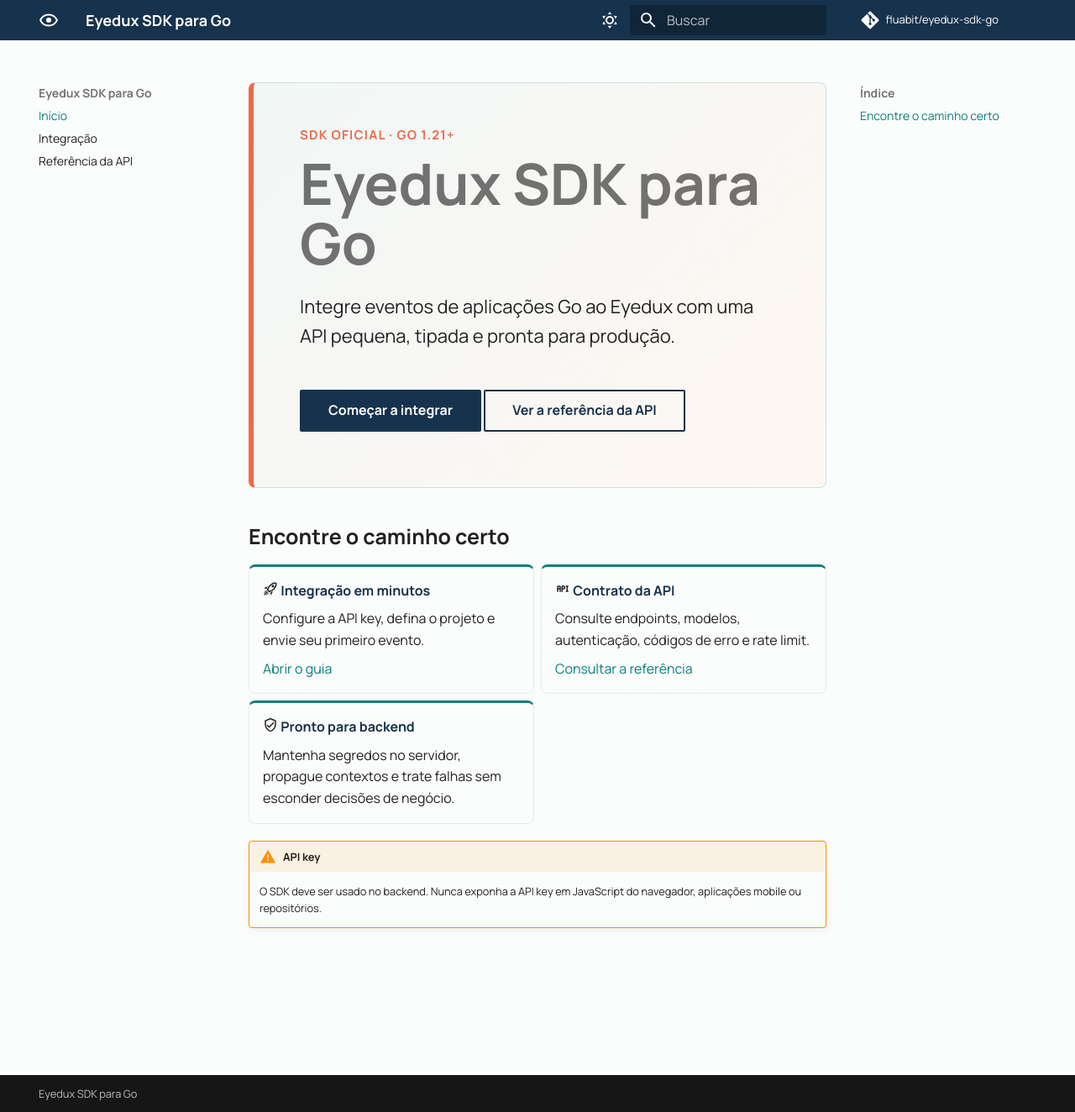
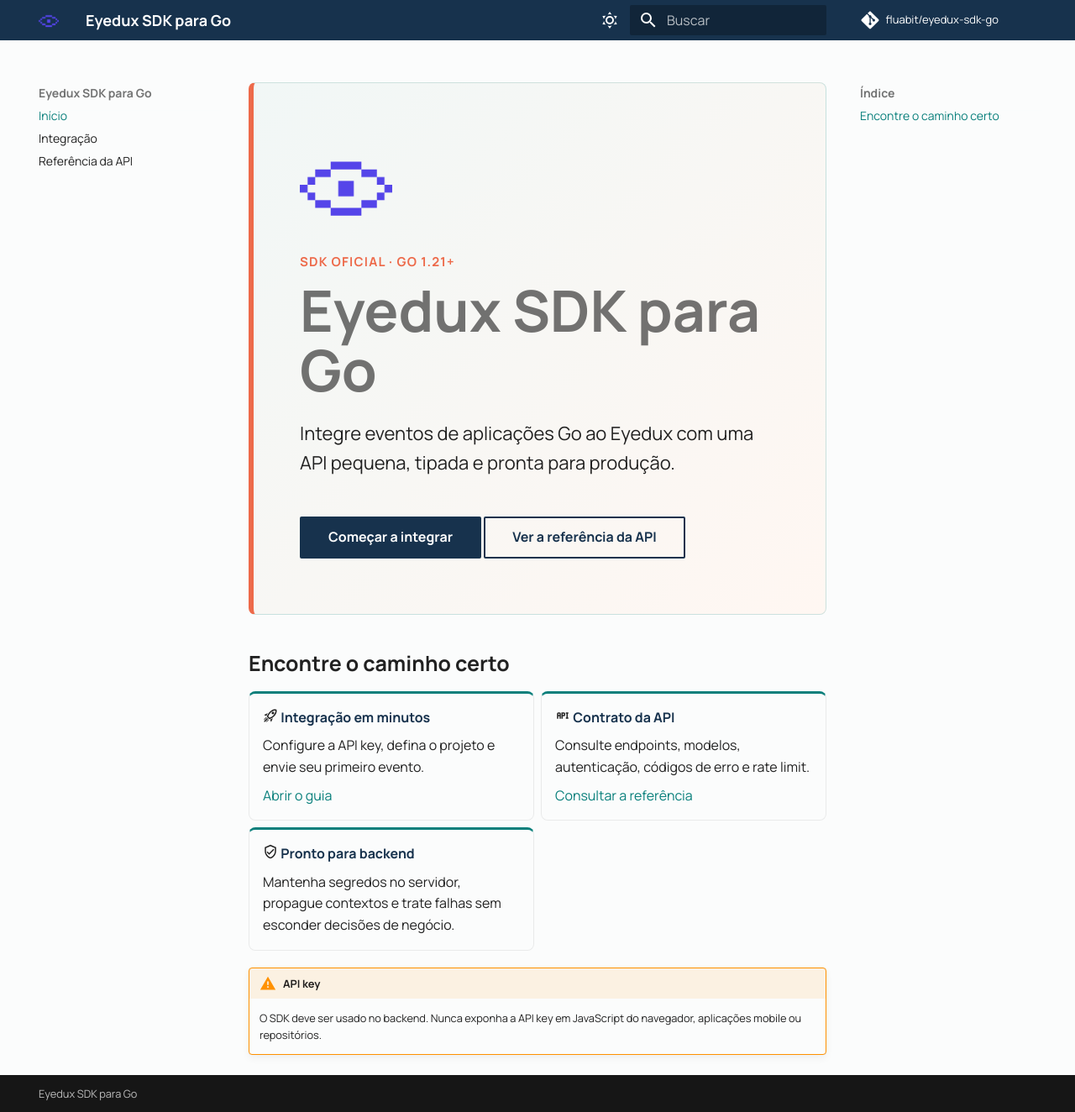
Before and after one commit to fluabit/eyedux-sdk-go, an MkDocs documentation site: the page built from docs/index.md, in a window 1280 px wide and 1324 px high. Shown: the whole window at 84% size. Built offline with MkDocs 1.6.1 and Material for MkDocs 9.7.7, drawn with Linux system fonts in a browser that asks for light colours; comment, search, counter and statistics services are not loaded.

Commit message:
feat: add Eyedux logo and update theme configuration in documentation

```diff
--- a/docs/index.md
+++ b/docs/index.md
@@ -1,4 +1,6 @@
 <div class="eyedux-hero" markdown>
+
+<img src="assets/eyedux-logo-color.png" alt="Eyedux" class="eyedux-hero__logo">
 
 <div class="eyedux-hero__eyebrow">SDK oficial · Go 1.21+</div>
 
--- a/docs/stylesheets/extra.css
+++ b/docs/stylesheets/extra.css
@@ -72,6 +72,13 @@ body {
   text-transform: uppercase;
 }
 
+.eyedux-hero__logo {
+  display: block;
+  height: 5.5rem;
+  margin-bottom: 1.25rem;
+  width: 5.5rem;
+}
+
 .eyedux-hero h1 {
   font-size: 3.4rem;
   line-height: 1.05;
--- a/mkdocs.yml
+++ b/mkdocs.yml
@@ -14,8 +14,8 @@ exclude_docs: |
 theme:
   name: material
   language: pt-BR
-  icon:
-    logo: material/eye-outline
+  logo: assets/eyedux-logo-color.png
+  favicon: assets/eyedux-logo-color.png
   font:
     text: Manrope
     code: IBM Plex Mono
```
Also changed, not shown: docs/assets/eyedux-logo-color.png (added).
